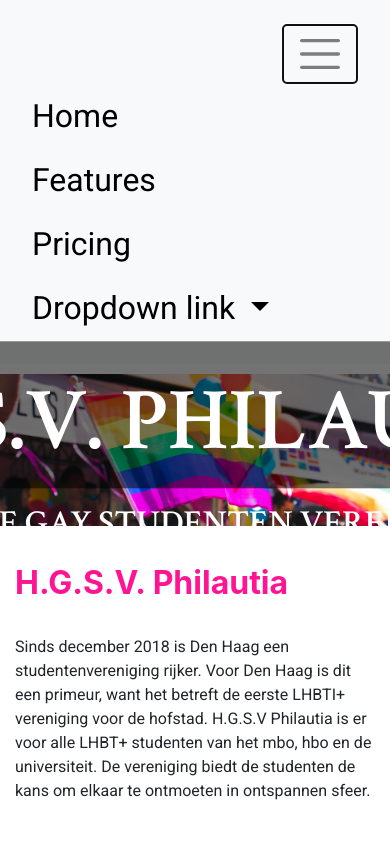
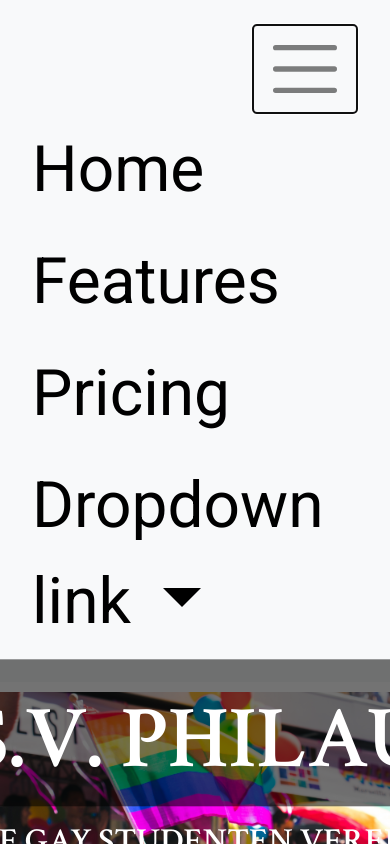
Before and after one commit to fRedelaar/WhereToEat, a plain HTML site: page index.html in a window 390 px wide. Both pictures are taken after a click on the button "Toggle navigation". Shown: the top 844 px of the page. Drawn offline with nearby package versions, Linux system fonts and the light colour scheme.

Commit message:
made buttons bigger for mobile

```diff
--- a/common.css
+++ b/common.css
@@ -286,8 +286,8 @@ color: #004d40;
 }
 
 .navbar-toggler-icon {
-    width: 2.5em !important;
-    height: 2.5em !important;
+    width: 4em !important;
+    height: 4em !important;
 }
 
 .navbar-brand {
@@ -296,10 +296,10 @@ color: #004d40;
 
 .navbar-light .navbar-nav .active>.nav-link, .navbar-light .navbar-nav .nav-link.active, .navbar-light .navbar-nav .nav-link.show, .navbar-light .navbar-nav .show>.nav-link {
     color: rgba(0,0,0,.9);
-    font-size: 2em !important;
+    font-size: 4em !important;
 }
 
 .navbar-light .navbar-nav .nav-link {
     color: rgba(0,0,0,.5);
-    font-size: 2em !important;
+    font-size: 4em !important;
 }
```
